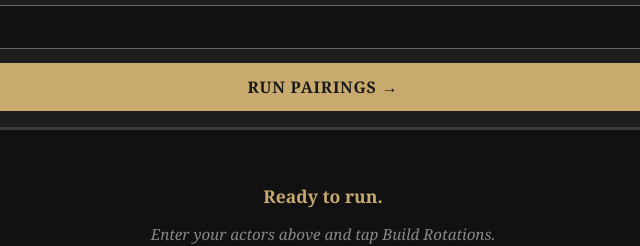
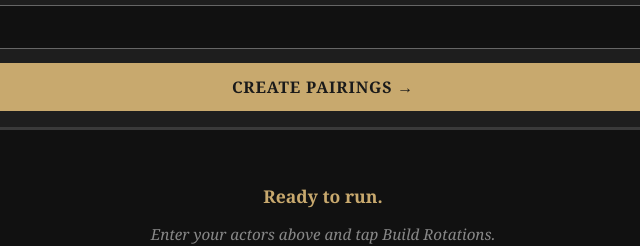
Before and after one commit to mtdaveo/pcp-class-rotations, a plain HTML site: page index.html in a window 1280 px wide. Shown: the part 339-585 px from the top of the page, 317-957 px from the left. Drawn offline with Linux system fonts and the light colour scheme.

Commit message:
Update index.html

```diff
--- a/index.html
+++ b/index.html
@@ -265,7 +265,7 @@
     <button class="count-btn" onclick="changeCount(1)">+</button>
   </div>
   <div class="name-grid" id="nameGrid"></div>
-  <button class="generate-btn" onclick="generate()">RUN PAIRINGS →</button>
+  <button class="generate-btn" onclick="generate()">CREATE PAIRINGS →</button>
 </div>
 
 <div class="sections-wrap" id="sectionsWrap">
```
